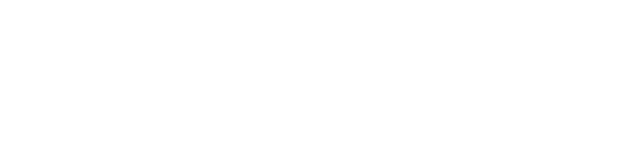
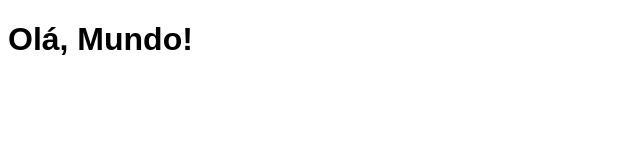
Before and after one commit to lucaslimal04/projeto-social, a plain HTML site: page index.html in a window 1280 px wide. Shown: the whole page, without its empty margins (0-640 px from the left). Drawn offline with Linux system fonts and the light colour scheme.

Commit message:
Update index.html

```diff
--- a/index.html
+++ b/index.html
@@ -3,10 +3,18 @@
 <head>
     <meta charset="UTF-8">
     <meta name="viewport" content="width=device-width, initial-scale=1.0">
+    <link rel="shortcut icon" href="favicon.ico" type="image/x-icon">
     <title>Projeto Redes Sociais</title>
-    <link rel="shortcut icon" href="favicon.ico" type="image/x-icon">
+    <style>
+        body{
+            font-family: Arial, Helvetica, sans-serif;
+        }
+
+
+
+    </style>
 </head>
 <body>
-
+    <h1>Olá, Mundo!</h1>
 </body>
 </html>
```
